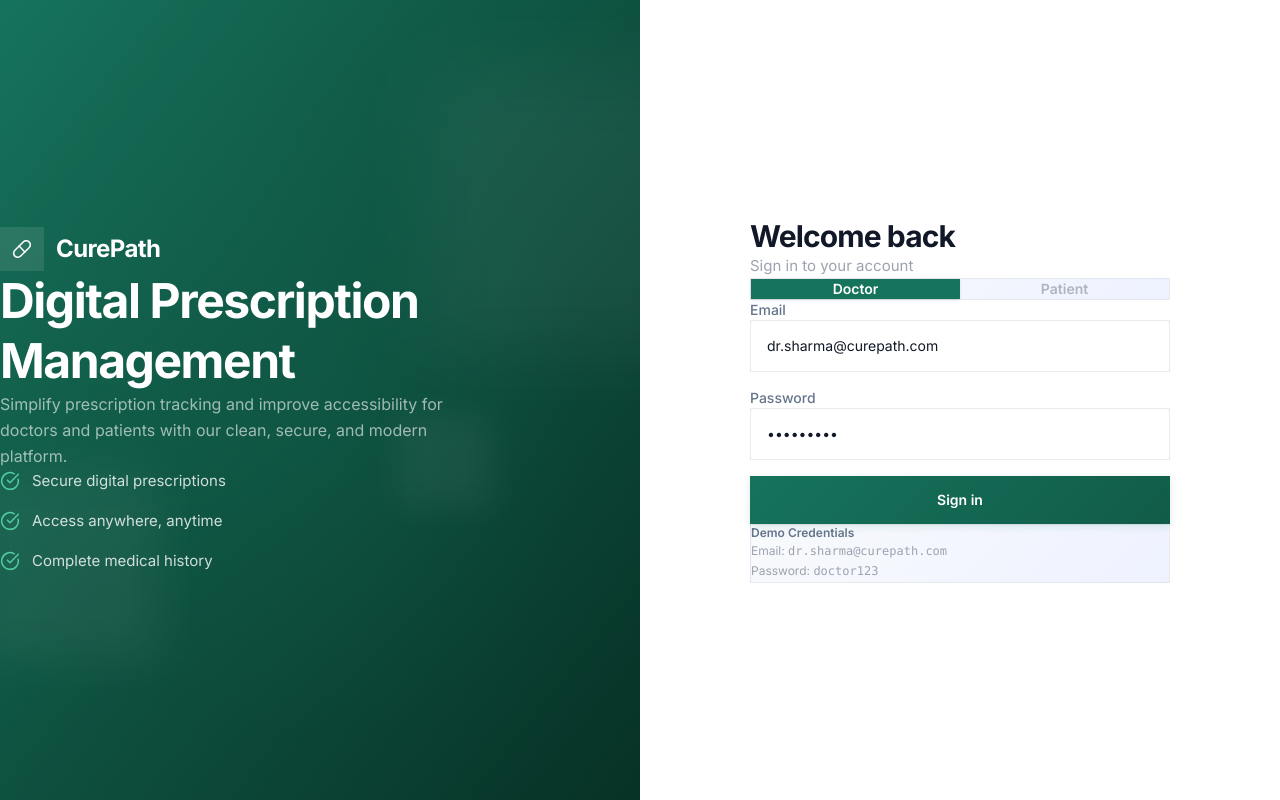
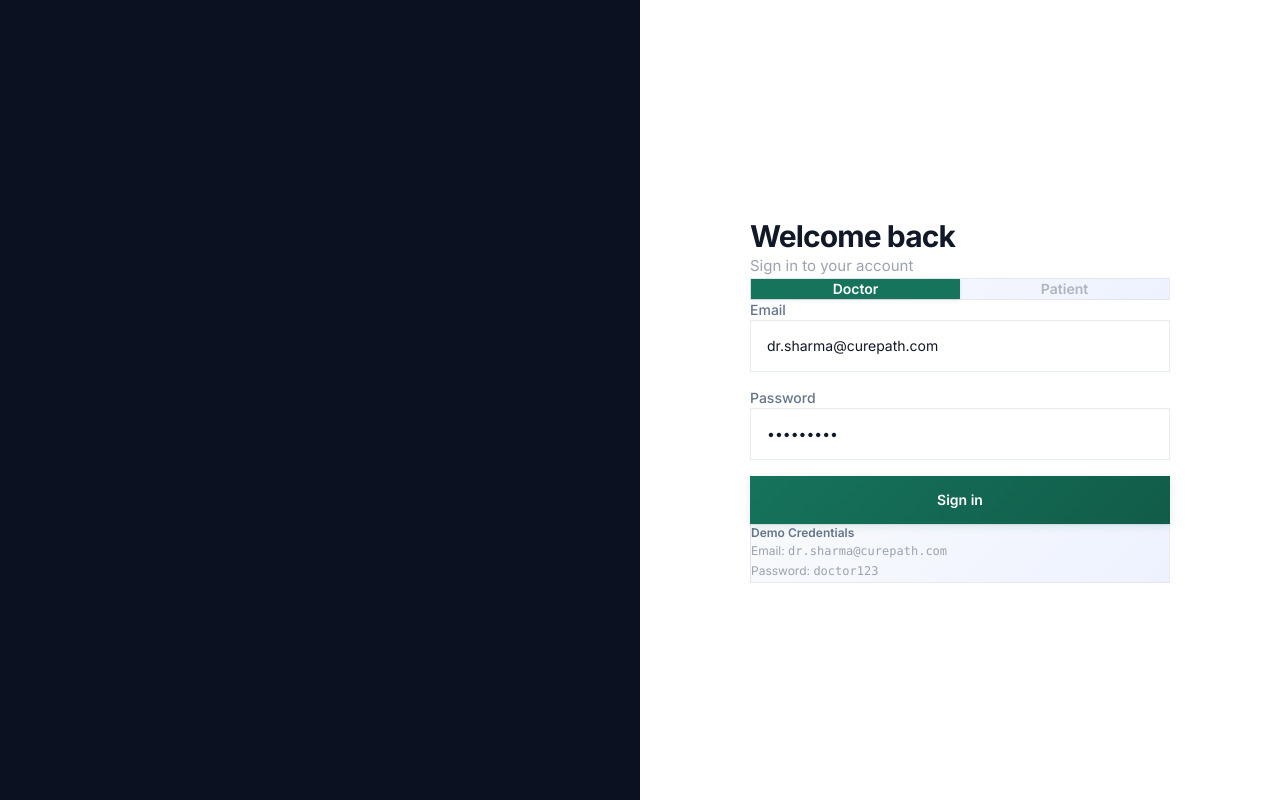
Before and after one commit to dewanggandhi01/CurePath, a Next.js app: page / in a window 1280 px wide. Built offline with nearby package versions, Linux system fonts and the light colour scheme.

Commit message:
feat: integrate Álvaro Montoro cinematic staggered bars reveal animation on login page

```diff
--- a/app/globals.css
+++ b/app/globals.css
@@ -1,4 +1,5 @@
 @import url('https://fonts.googleapis.com/css2?family=Inter:wght@300;400;500;600;700;800&display=swap');
+@import url('https://fonts.googleapis.com/css2?family=Montserrat&family=Oswald:wght@400;600&display=swap');
 @import "tailwindcss";
 
 /* ========== LIGHT MODE TOKENS ========== */
@@ -809,3 +810,157 @@ svg, svg.lucide {
 [class*="spinner"] {
   border-radius: 50% !important;
 }
+
+/* ========== ÁLVARO MONTORO STAGGERED BARS REVEAL ANIMATION (LOGIN PAGE) ========== */
+.login-anim-header {
+  --bg: #0b1120;
+  --c1: #16735c;
+  --c2: #ffffff;
+  --c3: #a8dadc;
+
+  height: 50vh;
+  box-sizing: border-box;
+  display: flex;
+  flex-direction: column;
+  justify-content: flex-end;
+  align-items: center;
+  position: relative;
+  background-color: var(--bg);
+  overflow: hidden;
+  width: 100%;
+}
+
+@keyframes showBars {
+  0% { opacity: 0; background-position: -400% 7%, 500% 21%, -400% 35%, 500% 49%, -400% 63%, 500% 77%, -400% 91% ; }
+  14% { background-position: 0% 7%, 500% 21%, -400% 35%, 500% 49%, -400% 63%, 500% 77%, -400% 91% ; }
+  28% { background-position: 0% 7%, 100% 21%, -400% 35%, 500% 49%, -400% 63%, 500% 77%, -400% 91% ; }
+  42% { background-position: 0% 7%, 100% 21%,    0% 35%, 500% 49%, -400% 63%, 500% 77%, -400% 91% ; }
+  56% { background-position: 0% 7%, 100% 21%,    0% 35%, 100% 49%, -400% 63%, 500% 77%, -400% 91% ; }
+  70% { background-position: 0% 7%, 100% 21%,    0% 35%, 100% 49%,    0% 63%, 500% 77%, -400% 91% ; }
+  84% { background-position: 0% 7%, 100% 21%,    0% 35%, 100% 49%,    0% 63%, 100% 77%, -400% 91% ; }
+  98%, 100% { opacity: 1; background-position: 0% 7%, 100% 21%, 0% 35%, 100% 49%, 0% 63%, 100% 77%, 0% 91%; }
+}
+
+.login-anim-header::after {
+  content: "";
+  width: 100%;
+  height: 20vh;
+  position: absolute;
+  top: 0;
+  left: 0;
+  background-color: inherit;
+  background-repeat: no-repeat;
+  background-size: 70% 7%;
+  background-image:
+    linear-gradient(var(--c1),var(--c1)),
+    linear-gradient(var(--c2),var(--c2)),
+    linear-gradient(var(--c1),var(--c1)),
+    linear-gradient(var(--c2),var(--c2)),
+    linear-gradient(var(--c1),var(--c1)),
+    linear-gradient(var(--c2),var(--c2)),
+    linear-gradient(var(--c1),var(--c1));
+  background-position: 0% 7%, 100% 21%, 0% 35%, 100% 49%, 0% 63%, 100% 77%, 0% 91%;
+  animation: showBars 3.5s;
+}
+
+@keyframes showText {
+  0% { opacity: 0; transform: translate(0, -100%); }
+  20% { opacity: 0; }
+  100% { opacity: 1; transform: translate(0, 0); }
+}
+
+.login-anim-header > div {
+  position: relative;
+  transform: translate(-100%, 0);
+  opacity: 0;
+  animation: showText 2s 1;
+  animation-fill-mode: forwards;
+  animation-delay: 3.5s;
+  text-align: center;
+  z-index: 10;
+  width: 100%;
+  box-sizing: border-box;
+}
+
+.login-anim-header h1 {
+  font-weight: 400;
+  font-family: Oswald, Montserrat, Arial, sans-serif;
+  margin: 0;
+  font-size: 10vw;
+  color: var(--c2);
+}
+
+.login-anim-header p {
+  color: var(--c3);
+  margin: 0;
+  font-size: 5vw;
+  margin-bottom: 5vh;
+}
+
+@media all and (min-width: 768px) {
+  @keyframes showBarsBig {
+    0% { opacity: 0; background-position: 7% -400%, 21% 500%, 35% -400%, 49% 500%, 63% -400%, 77% 500%, 91% -400%; }
+    14% { background-position: 7% 0%, 21% 500%, 35% -400%, 49% 500%, 63% -400%, 77% 500%, 91% -400%; }
+    28% { background-position: 7% 0%, 21% 100%, 35% -400%, 49% 500%, 63% -400%, 77% 500%, 91% -400%; }
+    42% { background-position: 7% 0%, 21% 100%, 35% 0%, 49% 500%, 63% -400%, 77% 500%, 91% -400%; }
+    56% { background-position: 7% 0%, 21% 100%, 35% 0%, 49% 100%, 63% -400%, 77% 500%, 91% -400%; }
+    70% { background-position: 7% 0%, 21% 100%, 35% 0%, 49% 100%, 63% 0%, 77% 500%, 91% -400%; }
+    84% { background-position: 7% 0%, 21% 100%, 35% 0%, 49% 100%, 63% 0%, 77% 100%, 91% -400%; }
+    98%, 100% { opacity: 1; background-position: 7% 0%, 21% 100%, 35% 0%, 49% 100%, 63% 0%, 77% 100%, 91% 0%; }
+  }
+
+  @keyframes showTextBig {
+    0% { opacity: 0; transform: translate(-100%, 0); }
+    20% { opacity: 0; }
+    100% { opacity: 1; transform: translate(0vw, 0); }
+  }
+
+  .login-anim-header {
+    height: 100vh;
+    flex-direction: column;
+    align-items: flex-start;
+    justify-content: center;
+  }
+
+  .login-anim-header::after {
+    width: 20vw;
+    height: 100%;
+    background-size: 7% 70%;
+    background-position:
+      7% 0%, 21% 100%, 35% 0%, 49% 100%, 63% 0%, 77% 100%, 91% 0%;
+    animation-name: showBarsBig;
+  }
+
+  .login-anim-header > div {
+    animation-name: showTextBig;
+    margin-left: 22vw;
+    text-align: left;
+    width: auto;
+  }
+
+  .login-anim-header h1 {
+    font-size: 8vw;
+  }
+
+  .login-anim-header p {
+    font-size: 4vw;
+    margin-bottom: 0;
+  }
+}
+
+@media (prefers-reduced-motion) {
+  .login-anim-header::after {
+    animation: none !important;
+  }
+
+  @keyframes showTextReduced {
+    0% { opacity: 0; }
+    100% { opacity: 1; }
+  }
+
+  .login-anim-header > div {
+    transform: translate(0,0);
+    animation-name: showTextReduced;
+    animation-delay: 0.5s !important;
+  }
+}
--- a/app/page.tsx
+++ b/app/page.tsx
@@ -91,63 +91,13 @@ function LoginForm() {
 
   return (
     <div className="min-h-screen grid grid-cols-1 lg:grid-cols-2" style={{ background: "var(--bg-primary)" }}>
-      {/* Left panel - Branding and illustration */}
-      <div className="hidden lg:flex relative overflow-hidden flex-col justify-center px-16 xl:px-24 bg-gradient-to-br from-[#16735C] to-[#073226]">
-        {/* Floating animated particles/orbs */}
-        <motion.div
-          variants={orbVariants}
-          animate="animate1"
-          className="absolute top-20 -right-16 w-72 h-72 rounded-full bg-white/5 blur-2xl pointer-events-none"
-        />
-        <motion.div
-          variants={orbVariants}
-          animate="animate2"
-          className="absolute bottom-32 -left-10 w-48 h-48 rounded-full bg-white/5 blur-xl pointer-events-none"
-        />
-        <motion.div
-          variants={orbVariants}
-          animate="animate3"
-          className="absolute top-1/2 right-1/4 w-24 h-24 rounded-full bg-white/5 blur-lg pointer-events-none"
-        />
-        <div className="absolute inset-0 bg-[radial-gradient(ellipse_at_center,rgba(22,115,92,0.15),transparent_60%)] pointer-events-none" />
-
-        <motion.div
-          initial={{ opacity: 0, x: -30 }}
-          animate={{ opacity: 1, x: 0 }}
-          transition={{ duration: 0.6 }}
-          className="relative z-10 max-w-lg"
-        >
-          <div className="flex items-center gap-3 mb-10">
-            <div className="w-11 h-11 rounded-xl bg-white/10 flex items-center justify-center backdrop-blur-sm">
-              <Pill className="w-5 h-5 text-white animate-pulse" />
-            </div>
-            <span className="text-2xl font-bold text-white tracking-tight">CurePath</span>
-          </div>
-          <h1 className="text-4xl xl:text-5xl font-bold text-white leading-tight mb-4 tracking-tight">
-            Digital Prescription
-            <br />
-            Management
-          </h1>
-          <p className="text-base text-white/60 mb-12 max-w-md leading-relaxed">
-            Simplify prescription tracking and improve accessibility for doctors and patients with our clean, secure, and modern platform.
-          </p>
-
-          <div className="flex flex-col gap-4">
-            {features.map((f, i) => (
-              <motion.div
-                key={f}
-                initial={{ opacity: 0, x: -20 }}
-                animate={{ opacity: 1, x: 0 }}
-                transition={{ delay: 0.3 + i * 0.15 }}
-                className="flex items-center gap-3"
-              >
-                <CheckCircle className="w-5 h-5 text-emerald-300/80" />
-                <span className="text-white/80 text-[15px]">{f}</span>
-              </motion.div>
-            ))}
-          </div>
-        </motion.div>
-      </div>
+      {/* Left Column - Álvaro Montoro Animation Header */}
+      <header className="login-anim-header">
+        <div>
+          <h1>CurePath</h1>
+          <p>Healthcare</p>
+        </div>
+      </header>
 
       {/* Right panel - Form */}
       <div className="flex items-center justify-center p-6 sm:p-10" style={{ background: "var(--bg-primary)" }}>
@@ -157,12 +107,6 @@ function LoginForm() {
           transition={{ duration: 0.5 }}
           className="w-full max-w-[420px]"
         >
-          <div className="lg:hidden flex items-center gap-2.5 mb-10">
-            <div className="w-9 h-9 rounded-xl bg-primary-500 flex items-center justify-center shadow-md">
-              <Pill className="w-[18px] h-[18px] text-white" />
-            </div>
-            <span className="text-lg font-bold tracking-tight" style={{ color: "var(--text-primary)" }}>CurePath</span>
-          </div>
 
           <h2 className="text-2xl sm:text-3xl font-bold tracking-tight mb-1.5" style={{ color: "var(--text-primary)" }}>
             Welcome back
```
